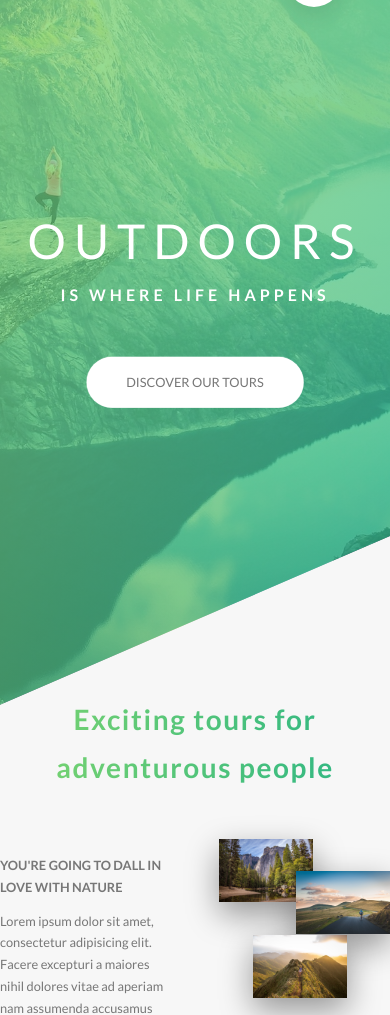
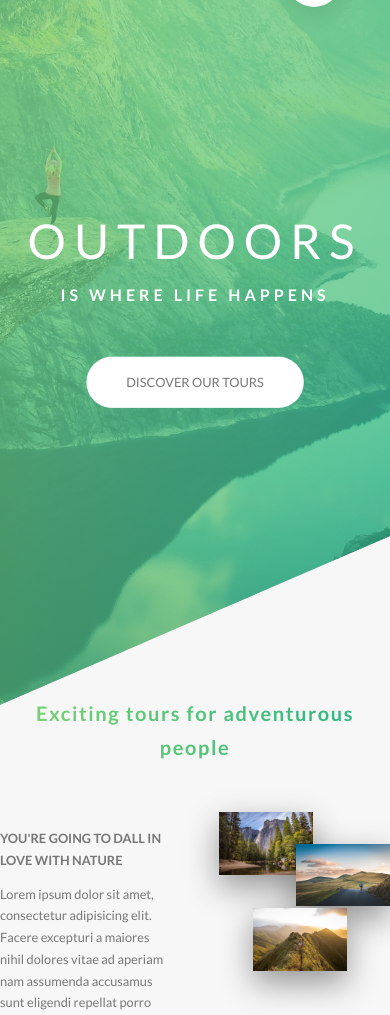
Before and after one commit to asifmuntasir/responsive-webDesign-2, a website: page index.html in a window 390 px wide. Shown: the part 97-1112 px from the top of the page. Drawn offline with Linux system fonts and the light colour scheme.

Commit message:
responsive typography done

```diff
--- a/sass/base/_typography.scss
+++ b/sass/base/_typography.scss
@@ -64,6 +64,14 @@ body {
     letter-spacing: .2rem;
     transition: all 0.4s;
 
+    @include respond(tab-port) {
+        font-size: 3rem;
+    }
+
+    @include respond(phone) {
+        font-size: 2.5rem;
+    }
+
     &:hover {
         transform: skewY(2deg) skewX(15deg) scale(1.1);
         text-shadow: 0.5rem 1rem 2rem rgba($color-black, 0.3);
```
Also changed, not shown: css/style.css.
